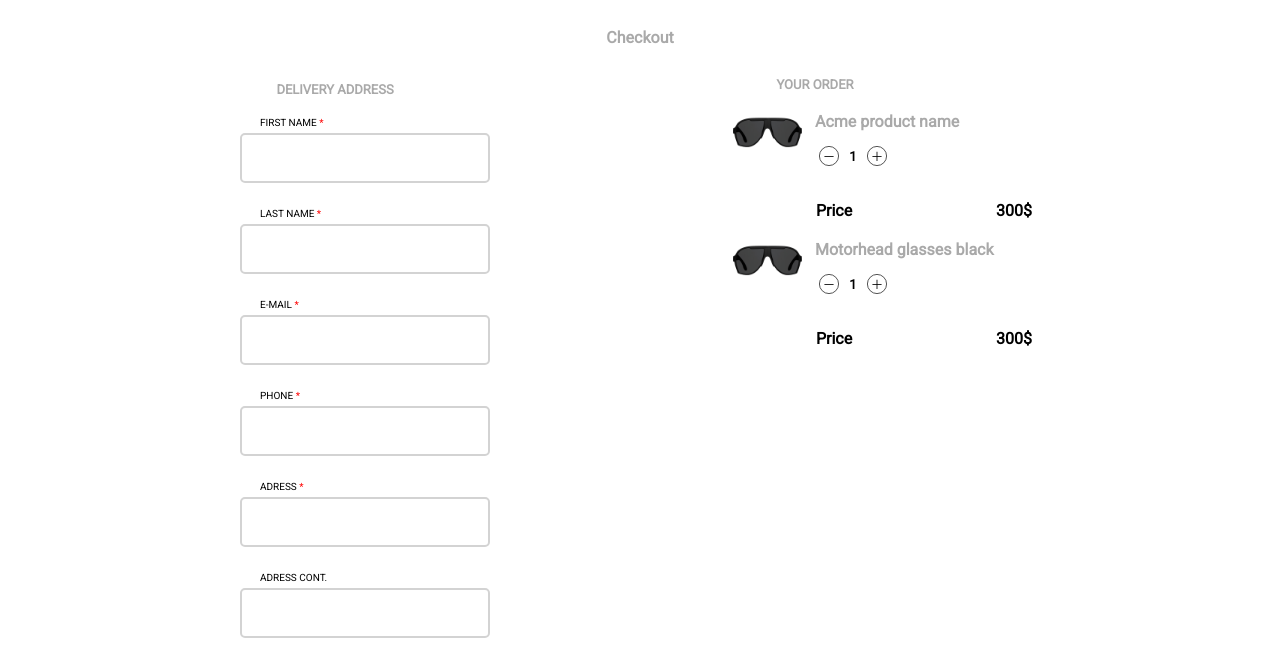
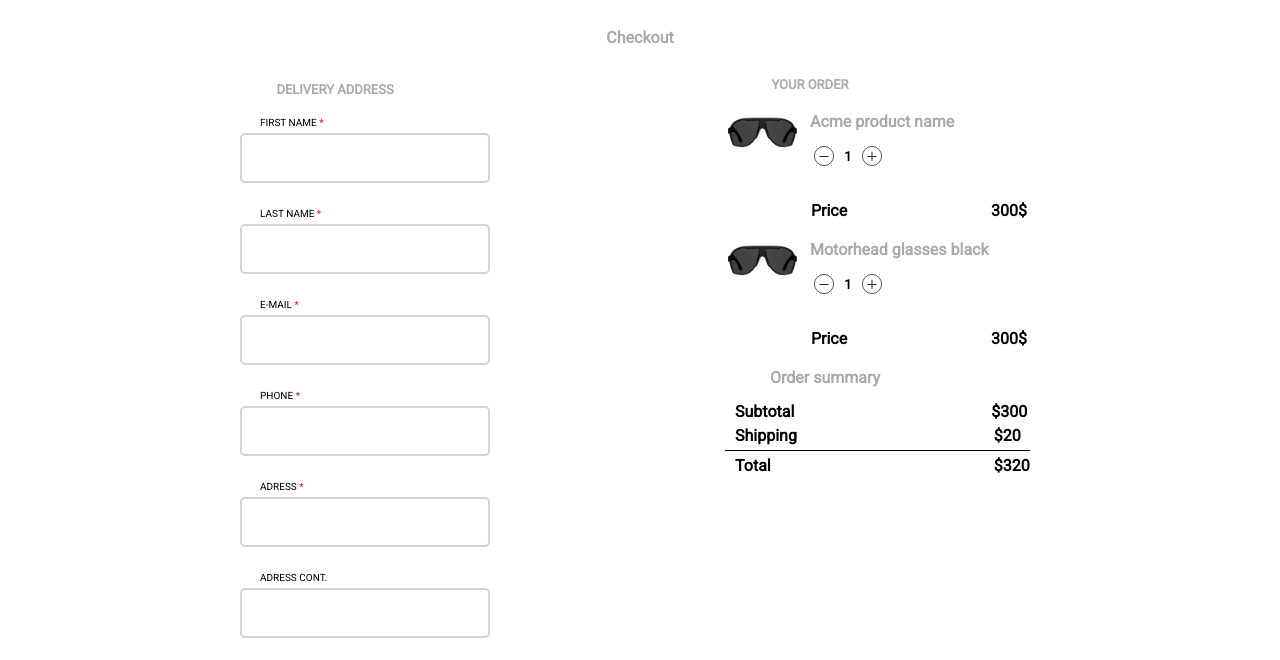
Before and after one commit to KubaSedek/frontendtask, a plain HTML site: page web/index.html in a window 1280 px wide. Shown: the part 102-762 px from the top of the page. Drawn offline with Linux system fonts and the light colour scheme.

Commit message:
total v2

```diff
--- a/src/scss/main.scss
+++ b/src/scss/main.scss
@@ -16,6 +16,9 @@
     height: 100px;
     display: flex;
     justify-content: center;
+    @media(max-width: 762px) {
+        height: 50px;
+    }
     h1 {
         font-size: 20px;
         font-family: Roboto;
@@ -29,7 +32,9 @@
             display: none;
             @media(max-width: 762px) {
                 display: block;
-                margin-top: 15px;
+                position: absolute;
+                left: 5px;
+                top: 15px;
             }
         }
         ul {
@@ -149,10 +154,43 @@ section {
 
     .orders {
         float: right;
-        width: 300px;
+        width: 305px;
         position: relative;
         margin-right: 60px;
         margin-top: 30px;
+        .sum {
+            p {
+                margin-left: 45px;
+                font-family: Roboto;
+                font-size: 16px;
+                color: darkgrey;
+                font-weight: bold;
+            }
+            .summary {
+                margin-top: 15px;
+                margin-bottom: 5px;
+                border-bottom: 1px solid black;
+                width: 100%;
+                p {
+                    margin-left: 10px;
+                    color: black;
+                    margin-bottom: 5px;
+                    span {
+                        margin-left: 193px;
+                    }
+                }
+            }
+            .total {
+                p {
+                    margin-left: 10px;
+                    color: black;
+                    margin-bottom: 5px;
+                    span {
+                        margin-left: 219px;
+                    }
+                }
+            }
+        }
         .order {
             margin-bottom: 20px;
             img {
--- a/web/index.html
+++ b/web/index.html
@@ -59,6 +59,16 @@
                             <p>300$</p>
                         </div>
                     </div>
+                    <div class="sum">
+                        <p>Order summary</p>
+                        <div class="summary">
+                            <p>Subtotal <span>$300</span></p>
+                            <p>Shipping <span>$20</span></p>
+                        </div>
+                        <div class="total">
+                            <p>Total <span>$320</span></p>
+                        </div>
+                    </div>
                 </div>
 
                 <form class="form" action="index.html" method="post">
```
Also changed, not shown: src/css/main.css.
